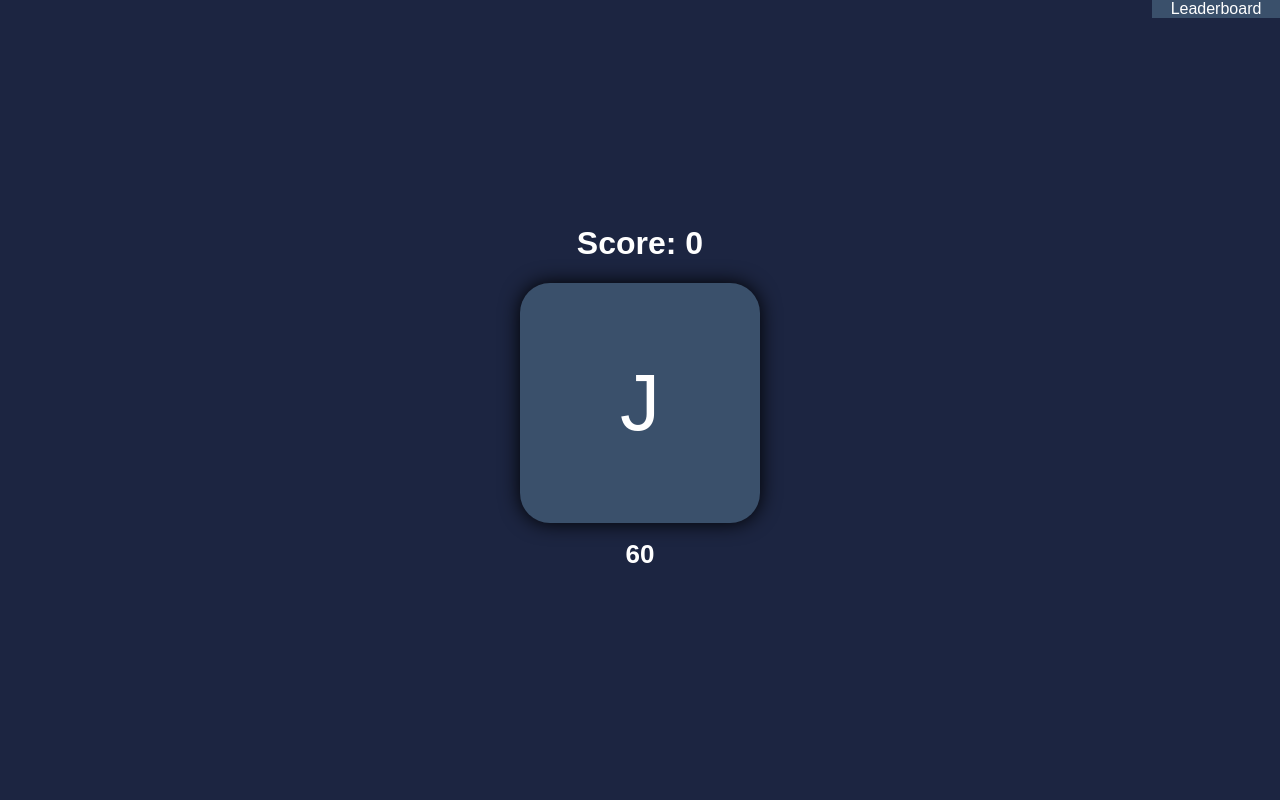
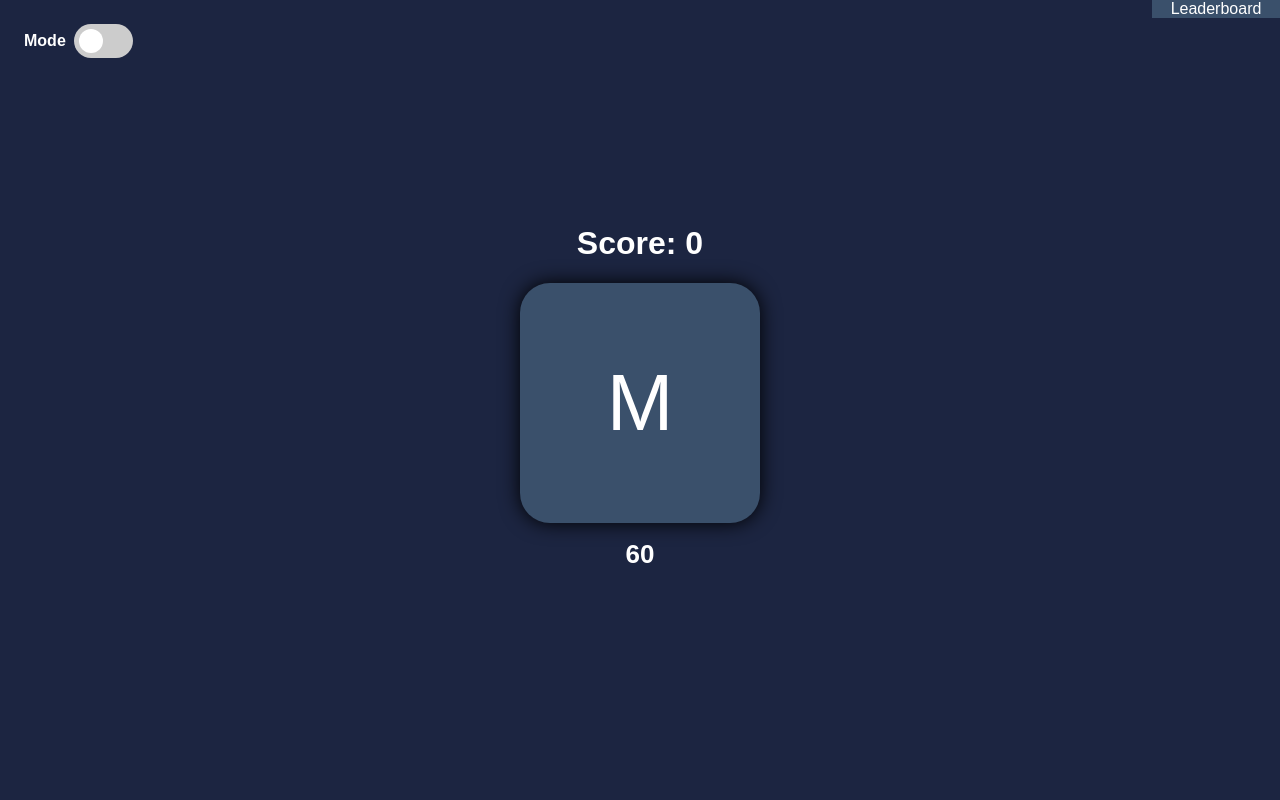
Before and after one commit to AliBaba05/PressThis, a Django app: page / in a window 1280 px wide. Run offline with Django 4.2, Linux system fonts and the light colour scheme; data that the repository does not hold is empty; some web fonts are replaced.

Commit message:
new game mode

```diff
--- a/base/templates/base/index.html
+++ b/base/templates/base/index.html
@@ -19,6 +19,15 @@
 				</ul>
 			</div>
 		</div>
+
+		<div class="num-switch">
+			<strong>Mode</strong>
+			<label class="switch">
+			  <input id="mode-switch" type="checkbox">
+			  <span class="slider"></span>
+			</label>
+		</div>
+
 		<div class="wrapper">
 			<h1 id="dom-score">Score: 0</h1>
 			<div class="key key-shadow">
--- a/static/style-script/script.js
+++ b/static/style-script/script.js
@@ -1,8 +1,10 @@
 class Game{
 	#dom_key = $("#dom-key");
 	#dom_score = $("#dom-score");
-	#alphabet = "QWERTYUIOPASDFGHJKLZXCVBNM";
 	#dom_timer = $('#dom-timer');
+	#letters = "QWERTYUIOPASDFGHJKLZXCVBNM";
+	#numbers = "1234567890";
+	#control = "";
 
 	#timer;
 	#time_left = 60;
@@ -11,9 +13,11 @@ class Game{
 	#key = '';
 	#score = 0;
 	#is_game_over = false;
+	#game_mode = false;
 
 	constructor(){
 		this.#reset_all();
+		this.change_game_mode();
 	}
 
 	#reset_all(){
@@ -36,7 +40,7 @@ class Game{
 	}
 
 	#change_key_value(){
-		this.#key = this.#alphabet[Math.floor(Math.random() * this.#alphabet.length)]
+		this.#key = this.#control[Math.floor(Math.random() * this.#control.length)]
 		this.#dom_key.text(this.#key);
 	}
 
@@ -53,7 +57,7 @@ class Game{
 	}
 
 	#is_key_includes(e){
-		return this.#alphabet.includes(e.key.toUpperCase());
+		return this.#control.includes(e.key.toUpperCase());
 	}
 
 	#is_key_right(e){
@@ -143,6 +147,27 @@ class Game{
 		$("#go-modal").toggleClass('modal-close modal-open');
 	}
 
+
+	//Game mode
+
+	#set_game_mode(){
+		this.#game_mode = $("#mode-switch").prop("checked");
+	}
+
+	change_game_mode(){
+		this.#stop_timer();
+		this.#set_game_mode();
+
+		if(this.#game_mode){
+			this.#control = this.#numbers;
+		}else{
+			this.#control = this.#letters;
+		}
+		this.#reset_all();
+		this.#dom_timer.html(this.#time_left);
+	}
+
+
 }
 
 
@@ -160,3 +185,8 @@ $(document).keydown((e)=>{
 $("#play-again").click(()=>{
 	game.play_again();
 });
+
+
+$("#mode-switch").change(()=>{
+	game.change_game_mode();
+});
--- a/static/style-script/style.css
+++ b/static/style-script/style.css
@@ -197,3 +197,69 @@ html, body{
 	margin: 0;
 	padding: 0 4rem;
 }
+
+
+.num-switch{
+	position: fixed;
+	top: 0;
+	left: 0;
+	padding: 1.5rem;
+	color: white;
+  display: flex;
+  align-items: center;
+  flex-direction: row;
+  gap: 0.5rem;
+}
+
+
+
+.switch {
+ font-size: 17px;
+ position: relative;
+ display: inline-block;
+ width: 3.5em;
+ height: 2em;
+}
+
+
+.switch input {
+ opacity: 0;
+ width: 0;
+ height: 0;
+}
+
+.slider {
+ position: absolute;
+ cursor: pointer;
+ top: 0;
+ left: 0;
+ right: 0;
+ bottom: 0;
+ background-color: #ccc;
+ transition: .4s;
+ border-radius: 30px;
+}
+
+.slider:before {
+ position: absolute;
+ content: "";
+ height: 1.4em;
+ width: 1.4em;
+ border-radius: 20px;
+ left: 0.3em;
+ bottom: 0.3em;
+ background-color: white;
+ transition: .4s;
+}
+
+#mode-switch:checked + .slider {
+ background-color: #2196F3;
+}
+
+#mode-switch:focus + .slider {
+ box-shadow: 0 0 1px #2196F3;
+}
+
+#mode-switch:checked + .slider:before {
+ transform: translateX(1.5em);
+}
```
